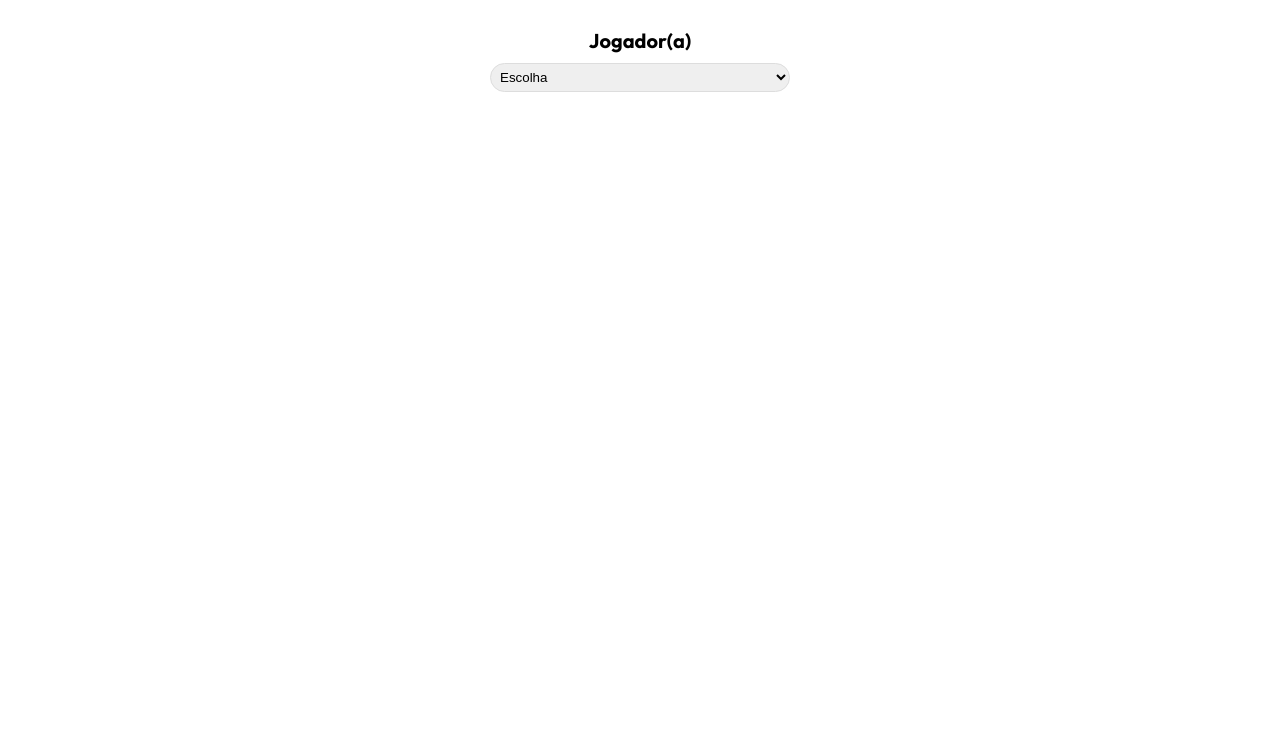
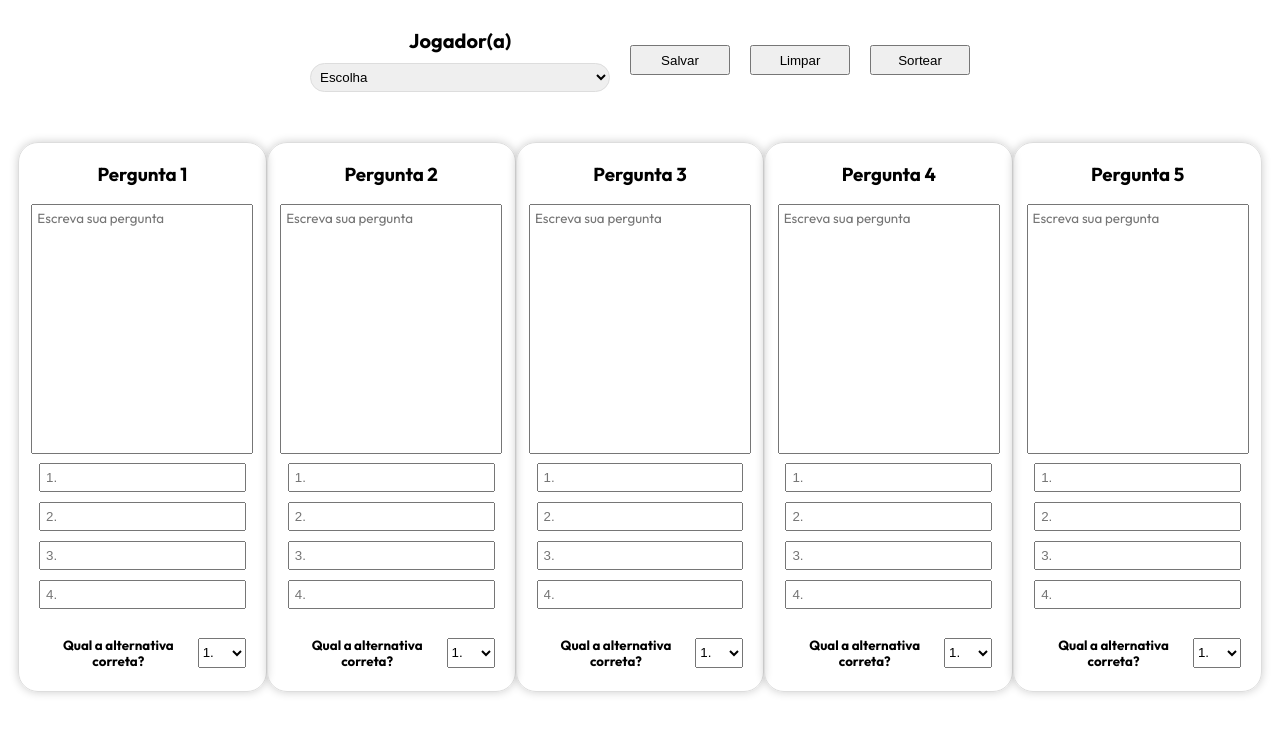
Before and after one commit to mattheusmg19/efata, a plain HTML site: page screen/PeR.html in a window 1280 px wide. Drawn offline with Linux system fonts and the light colour scheme.

Commit message:
adicionando inputs selects e textarea

```diff
--- a/screen/PeR.html
+++ b/screen/PeR.html
@@ -18,6 +18,106 @@
                 <option value="4">Sabrinna</option>
             </select>
         </label>
+        <button>Salvar</button>
+        <button>Limpar</button>
+        <button>Sortear</button>
+    </div>
+    <div class="perguntas">
+        <div class="pergunta1 per">
+            <h3>Pergunta 1</h3>
+            <textarea id="p1" placeholder="Escreva sua pergunta"></textarea>
+            <div class="alternativas">
+                <input type="text" id="a1" placeholder="1.">
+                <input type="text" id="a2" placeholder="2.">
+                <input type="text" id="a3" placeholder="3.">
+                <input type="text" id="a4" placeholder="4.">
+            </div>
+            <label class="certa">
+                <h5>Qual a alternativa correta?</h5>
+                <select name="" id="">
+                    <option value="1">1.</option>
+                    <option value="2">2.</option>
+                    <option value="3">3.</option>
+                    <option value="4">4.</option>
+                </select>
+            </label>
+        </div>
+        <div class="pergunta2 per">
+            <h3>Pergunta 2</h3>
+            <textarea id="p2" placeholder="Escreva sua pergunta"></textarea>
+            <div class="alternativas">
+                <input type="text" id="a1" placeholder="1.">
+                <input type="text" id="a2" placeholder="2.">
+                <input type="text" id="a3" placeholder="3.">
+                <input type="text" id="a4" placeholder="4.">
+            </div>
+            <label class="certa">
+                <h5>Qual a alternativa correta?</h5>
+                <select name="" id="">
+                    <option value="1">1.</option>
+                    <option value="2">2.</option>
+                    <option value="3">3.</option>
+                    <option value="4">4.</option>
+                </select>
+            </label>
+        </div>
+        <div class="pergunta3 per">
+            <h3>Pergunta 3</h3>
+            <textarea id="p3" placeholder="Escreva sua pergunta"></textarea>
+            <div class="alternativas">
+                <input type="text" id="a1" placeholder="1.">
+                <input type="text" id="a2" placeholder="2.">
+                <input type="text" id="a3" placeholder="3.">
+                <input type="text" id="a4" placeholder="4.">
+            </div>
+            <label class="certa">
+                <h5>Qual a alternativa correta?</h5>
+                <select name="" id="">
+                    <option value="1">1.</option>
+                    <option value="2">2.</option>
+                    <option value="3">3.</option>
+                    <option value="4">4.</option>
+                </select>
+            </label>
+        </div>
+        <div class="pergunta4 per">
+            <h3>Pergunta 4</h3>
+            <textarea id="p4" placeholder="Escreva sua pergunta"></textarea>
+            <div class="alternativas">
+                <input type="text" id="a1" placeholder="1.">
+                <input type="text" id="a2" placeholder="2.">
+                <input type="text" id="a3" placeholder="3.">
+                <input type="text" id="a4" placeholder="4.">
+            </div>
+            <label class="certa">
+                <h5>Qual a alternativa correta?</h5>
+                <select name="" id="">
+                    <option value="1">1.</option>
+                    <option value="2">2.</option>
+                    <option value="3">3.</option>
+                    <option value="4">4.</option>
+                </select>
+            </label>
+        </div>
+        <div class="pergunta5 per">
+            <h3>Pergunta 5</h3>
+            <textarea id="p5" placeholder="Escreva sua pergunta"></textarea>
+            <div class="alternativas">
+                <input type="text" id="a1" placeholder="1.">
+                <input type="text" id="a2" placeholder="2.">
+                <input type="text" id="a3" placeholder="3.">
+                <input type="text" id="a4" placeholder="4.">
+            </div>
+            <label class="certa">
+                <h5>Qual a alternativa correta?</h5>
+                <select name="" id="">
+                    <option value="1">1.</option>
+                    <option value="2">2.</option>
+                    <option value="3">3.</option>
+                    <option value="4">4.</option>
+                </select>
+            </label>
+        </div>
     </div>
 </body>
 </html>
--- a/screen/css/PeR.css
+++ b/screen/css/PeR.css
@@ -2,12 +2,15 @@
 
 body{
     font-family: 'Outfit';
+    height: 85dvh;
 }
 
 .container{
     padding-top: 20px;
     display: flex;
     justify-content: center;
+    align-items: center;
+    gap: 20px;
 }
 
 .container label{
@@ -28,3 +31,55 @@ body{
     outline: none;
     border-radius: 20px;
 }
+
+.container button{
+    width: 100px;
+    height: 30px;
+}
+
+.perguntas{
+    margin: 50px 10px 0 10px;
+    display: flex;
+    justify-content: space-between;
+}
+
+.perguntas .per{
+    width: 350px;
+    border: solid 1px #ddd;
+    box-shadow: 0 0 10px rgba(0, 0, 0, 0.2);
+    border-radius: 20px;
+    text-align: center;
+}
+
+.perguntas .per label{
+    margin: 0 20px;
+    display: flex;
+    justify-content: space-between;
+    align-items: center;
+}
+
+.perguntas .per label select{
+    height: 30px;
+    width: 50px;
+}
+
+.perguntas .per textarea{
+    font-family: 'Outfit';
+    padding: 5px;
+    box-sizing: border-box;
+    resize: none;
+    height: 250px;
+    width: 90%;
+}
+
+.perguntas .alternativas{
+    display: flex;
+    flex-direction: column;
+    justify-content: center;
+    text-align: center;
+}
+
+.alternativas input{
+    padding: 5px;
+    margin: 5px 20px;
+}
```
